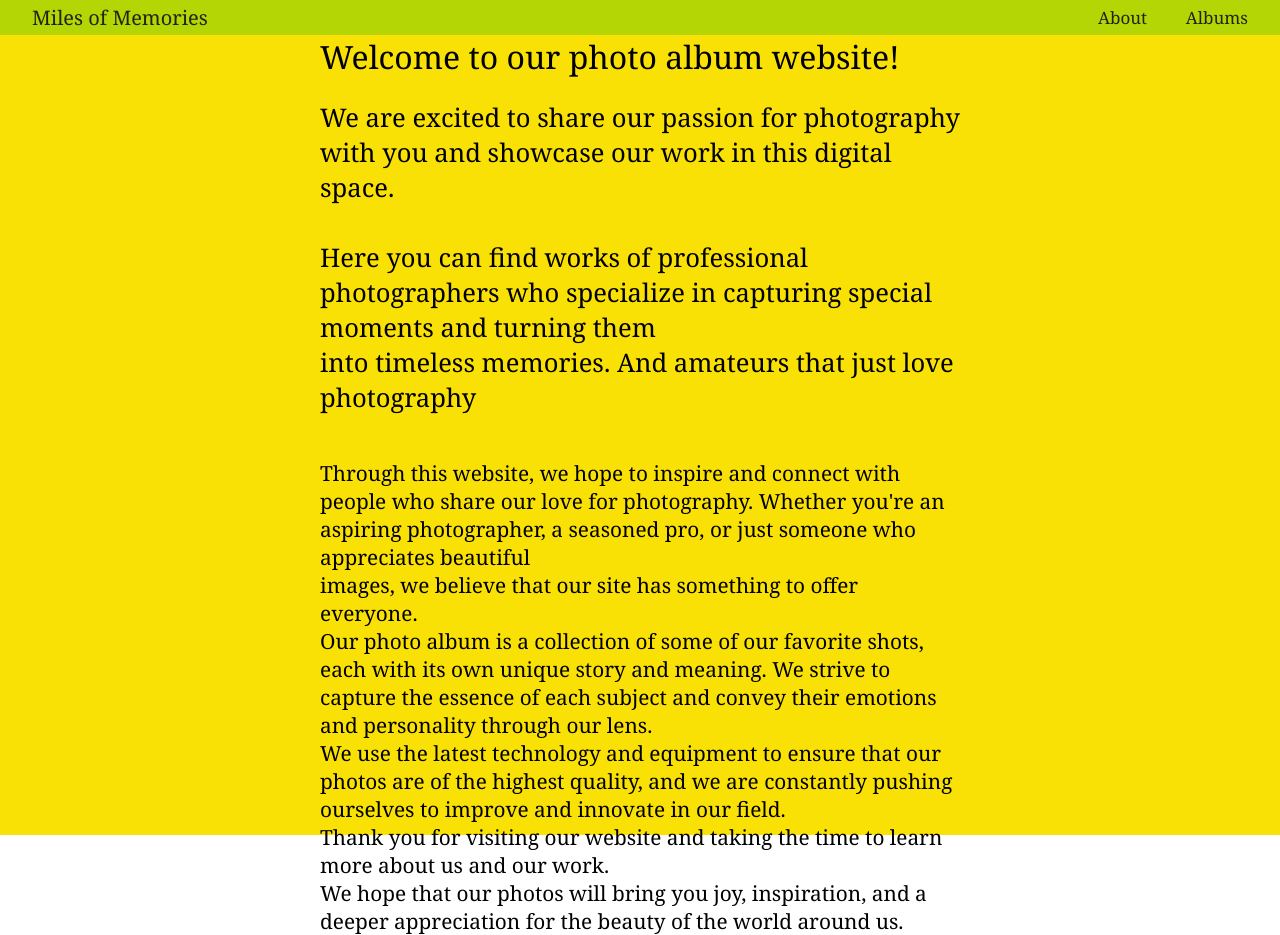
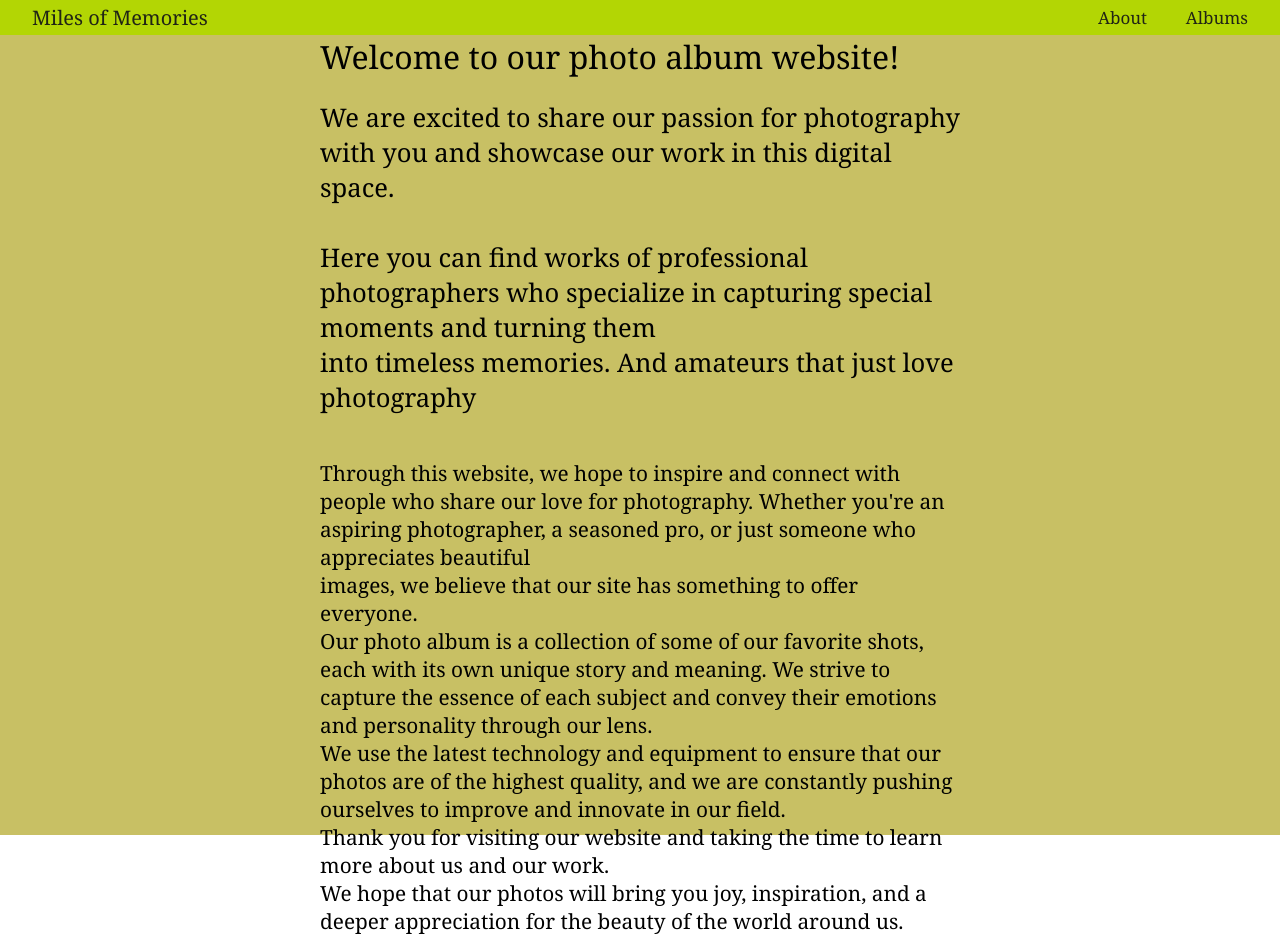
Before and after one commit to AlisherSrc/web-dev, an Angular app in the folder lab6/album/: page /about in a window 1280 px wide. Built offline with nearby package versions, Linux system fonts and the light colour scheme.

Commit message:
some styling to the about page(just changing background color)

```diff
--- a/lab6/album/src/app/about/about.component.css
+++ b/lab6/album/src/app/about/about.component.css
@@ -1,7 +1,7 @@
 main{
   height: 100vh;
   width: 100vw;
-  background-color: var(--yellow);
+  background-color: rgb(200, 192, 100);
   padding-right: 10px;
   position: relative;
   display: flex;
--- a/lab6/album/src/app/albums.service.ts
+++ b/lab6/album/src/app/albums.service.ts
@@ -33,4 +33,6 @@ export class AlbumsService {
   postAlbum(album:Album):Observable<Album>{
     return this.client.post<Album>(`${this.BASE_URL}/albums`,album);
   }
+
+
 }
```
